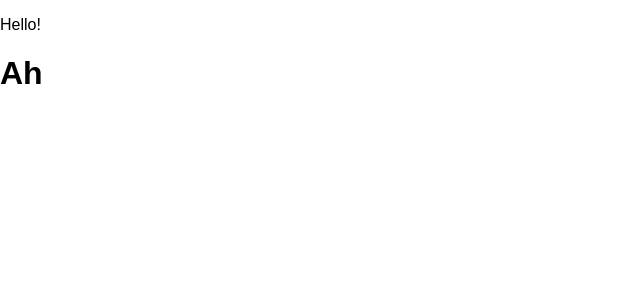
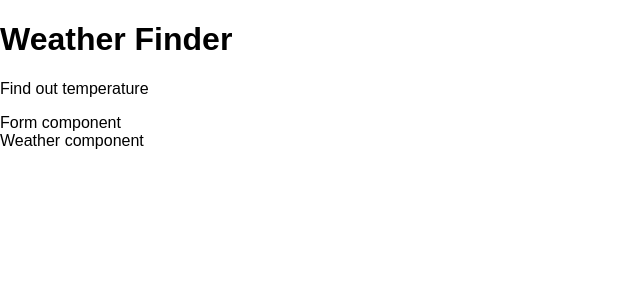
Before and after one commit to gastonlasarte/weather-app-flow, a React (Create React App) app: page / in a window 1280 px wide. Shown: the top 300 px of the page, without its empty margins (0-640 px from the left). Built offline with nearby package versions, Linux system fonts and the light colour scheme.

Commit message:
Created basic components

```diff
--- a/src/App.js
+++ b/src/App.js
@@ -1,11 +1,15 @@
 import React from "react";
+import Titles from "./components/Titles";
+import Form from "./components/Form";
+import Weather from "./components/Weather";
 
 class App extends React.Component {
 	render() {
 		return (
 			<div>
-				<p>Hello!</p>
-				<h1>Ah</h1>
+				<Titles />
+				<Form />
+				<Weather />
 			</div>
 		);
 	}
--- /dev/null
+++ b/src/components/Form.js
@@ -0,0 +1,13 @@
+import React from "react";
+
+class Form extends React.Component {
+	render () {
+		return (
+			<div>
+				Form component
+			</div>
+		);
+	}
+};
+
+export default Form;
--- /dev/null
+++ b/src/components/Titles.js
@@ -0,0 +1,14 @@
+import React from "react";
+
+class Titles extends React.Component {
+	render() {
+		return (
+			<div>
+				<h1>Weather Finder</h1>
+				<p>Find out temperature</p>
+			</div>
+		);
+	}
+};
+
+export default Titles;
--- /dev/null
+++ b/src/components/Weather.js
@@ -0,0 +1,13 @@
+import React from "react";
+
+class Weather extends React.Component {
+	render () {
+		return (
+			<div>
+				Weather component
+			</div>
+		);
+	}
+};
+
+export default Weather;
```
